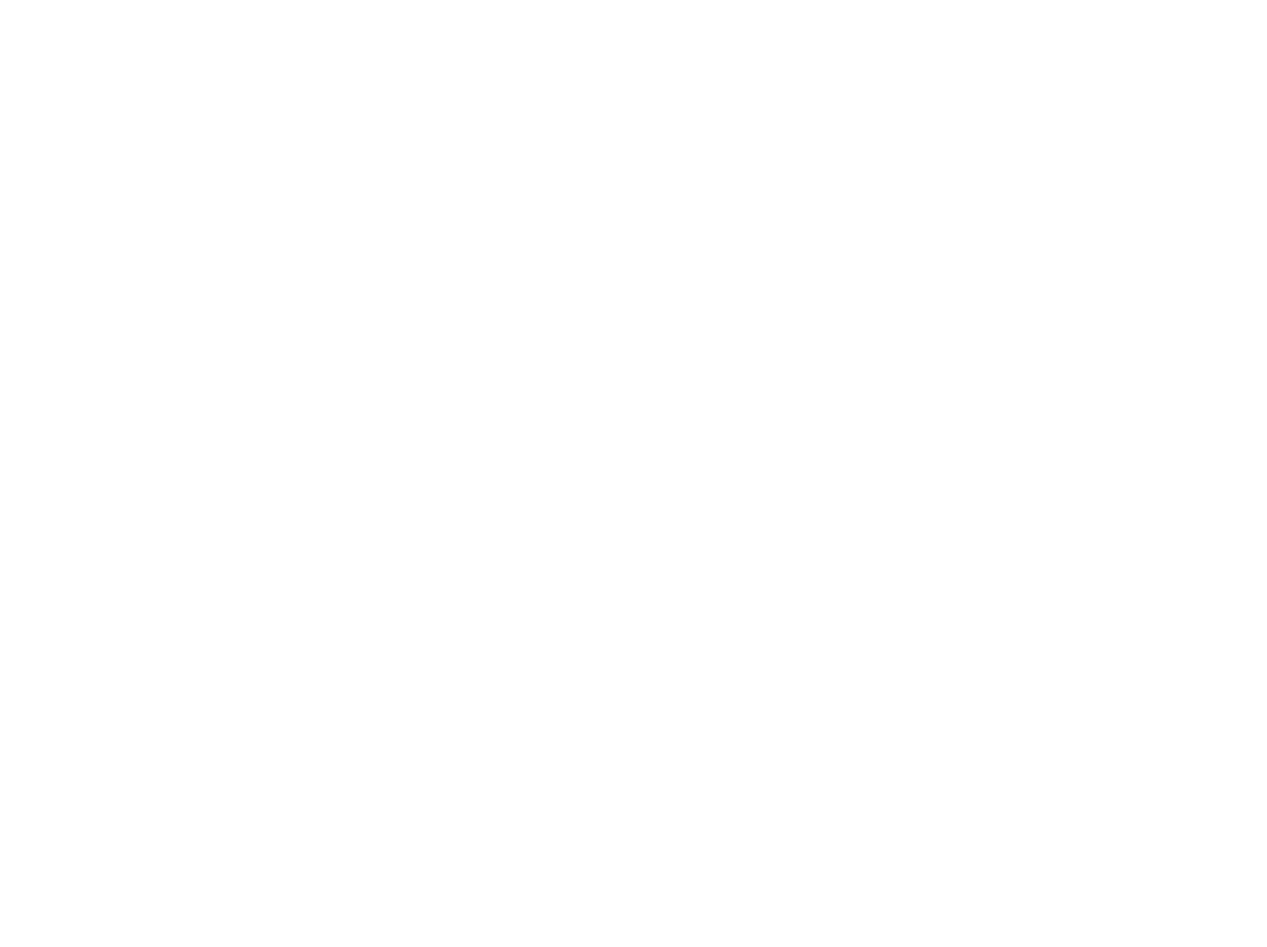
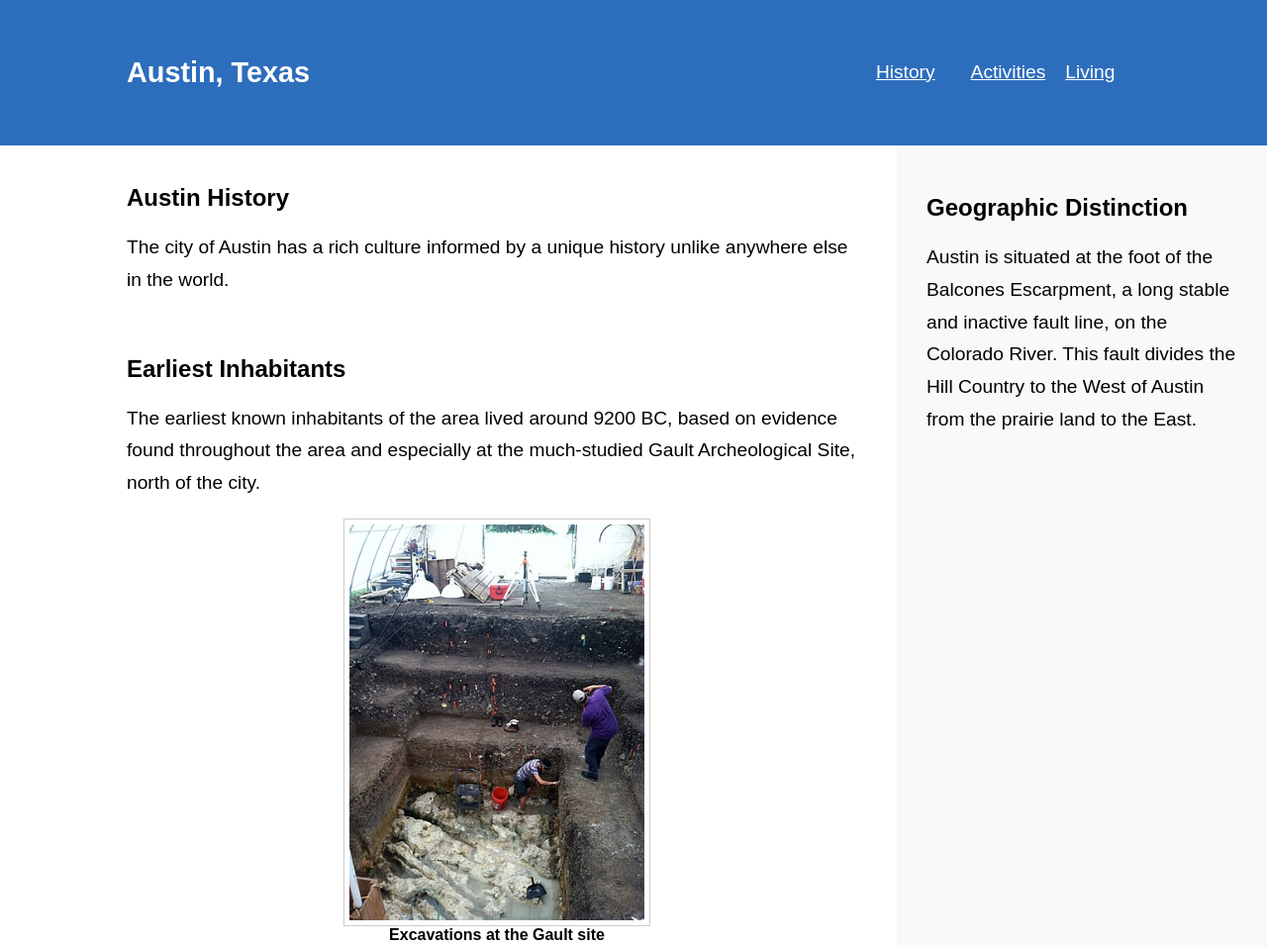
Before and after one commit to MizzUNCA/csci185, a plain HTML site: page homework/hw02/task02/history.html in a window 1280 px wide. Shown: the top 957 px of the page at 99% size. Before the commit the page ends 800 px from the top, so only its background shows below. Drawn offline with Linux system fonts and the light colour scheme.

Commit message:
Completed hw2

```diff
--- a/homework/hw02/task02/history.html
+++ b/homework/hw02/task02/history.html
@@ -5,9 +5,80 @@
         <meta http-equiv="X-UA-Compatible" content="IE=edge" />
         <meta name="viewport" content="width=device-width, initial-scale=1.0" />
         <title>History of Austin</title>
+        <link rel="stylesheet" href="styles.css">
     </head>
     <body>
-        <!-- Paste your final quiz solution (from step 10) here: -->
+        <header>
+
+            <p class="logo">Austin, Texas</p>
+
+            <nav>
+                <ul>
+                    <li><a href="history.html">History</a></li>
+                    <li><a href="activities.html">Activities</a></li>
+                    <li><a href="living.html">Living</a></li>
+                </ul>
+            </nav>
+
+        </header>
+
+        <main>
+
+            <article>
+
+                <header>
+
+                    <h1>Austin History</h1>
+
+                    <p>The city of Austin has a rich culture informed by a unique history unlike anywhere else in the world.</p>
+
+                </header>
+
+                <footer>
+
+                    <p>Written by Fred Frederson</p>
+
+                    <p>Last updated: June 22, 2018</p>
+
+                </footer>
+
+                <section>
+                    <h2>Earliest Inhabitants</h2>
+
+                    <p>The earliest known inhabitants of the area lived around 9200 BC, based on evidence found throughout the area and especially at the much-studied Gault Archeological Site, north of the city.</p>
+
+                    <figure>
+
+                        <img src="images/gault-site.jpg" alt="The Gault archeological site">
+
+                        <figcaption>Excavations at the Gault site</figcaption>
+
+                    </figure>
+                </section>
+
+                <section>
+                    <h2>Native Peoples</h2>
+
+                    <p>When Europeans arrived, the area was inhabited by the Tonkawa tribe. Comanches and Lipan Apaches also traveled in the region. Though they came into contact with Spanish explorers and missions, few settlements were established for several centuries.</p>
+                </section>
+
+                <aside>
+
+                    <h2>Geographic Distinction</h2>
+
+                    <p>Austin is situated at the foot of the Balcones Escarpment, a long stable and inactive fault line, on the Colorado River. This fault divides the Hill Country to the West of Austin from the prairie land to the East.</p>
+
+                </aside>
+
+            </article>
+
+        </main>
+
+        <footer>
+
+            <p>Copyright © ATX for Life, a public interest campaign.</p>
+
+        </footer>
 
 
     </body>
--- /dev/null
+++ b/lectures/lecture05/intro-css-gallery/answers/styles.css
@@ -0,0 +1,42 @@
+body {
+    margin: 0px;
+    font-family: Arial, Helvetica, sans-serif;
+    background-color: #F0F0F0;
+}
+
+header {
+    background-color: #FFD400;
+    padding: 50px
+}
+
+header h1 {
+    margin: 0;
+}
+
+main {
+    margin-left: 50px;
+    margin-right: 50px;
+    margin-bottom: 50px;
+}
+
+section {
+    display: inline-block;
+    margin-right: 40px;
+    margin-top: 40px;
+    border: solid 1px #ccc;
+    border-radius: 3px;
+    opacity: 0.9;
+    background-color: #FFF;
+    /* https://www.w3schools.com/css/css3_transitions.asp */
+    transition: all 0.5s;
+}
+
+section:hover {
+    opacity: 1;
+    /* https://developer.mozilla.org/en-US/docs/Web/CSS/transform-function/rotate */
+    transform: rotate(5deg);
+}
+
+section p {
+    margin: 15px 10px 30px 10px;
+}
--- /dev/null
+++ b/lectures/lecture05/intro-css-gallery/styles.css
@@ -0,0 +1,39 @@
+body {
+    font-family: Arial, Helvetica, sans-serif;
+}
+
+/* Your code here */
+
+header {
+    background-color: yellow;
+    padding: 30px;
+    margin: 0px;
+}
+
+main > section {
+    border: 1px #ccc solid;
+    margin: 20px;
+    display: inline-block;
+    background-color: #fff;
+}
+
+main > section > p {
+    margin: 10px;
+}
+
+section {
+    display: inline-block;
+    margin-right: 40px;
+    margin-top: 40px;
+    border: solid 1px #ccc;
+    border-radius: 3px;
+    opacity: 0.9;
+    background-color: #FFF;
+    /* https://www.w3schools.com/css/css3_transitions.asp */
+    transition: all 0.5s;
+}
+
+section:hover {
+    opacity: 1;
+    transform: rotate(5deg);
+}
--- a/styles.css
+++ b/styles.css
@@ -12,3 +12,12 @@ p, a, li {
     line-height: 1.5em;
     font-size: 1.1em;
 }
+
+header {
+    background-color: aquamarine;
+    padding: 10px;
+}
+
+body {
+    margin: 5px;
+}
```
Also changed, not shown: index.html (+10 -4 lines), lectures/lecture05/intro-css-gallery/answers/index.html (added, +53 -0 lines), lectures/lecture05/intro-css-gallery/index.html (added, +53 -0 lines).
